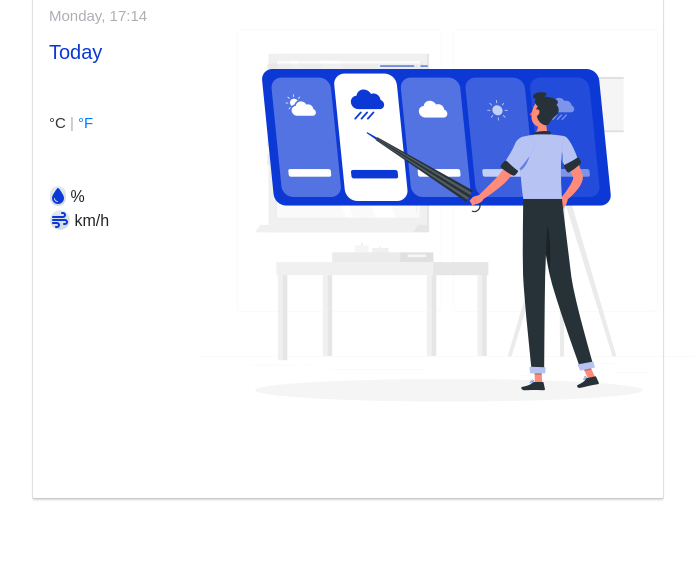
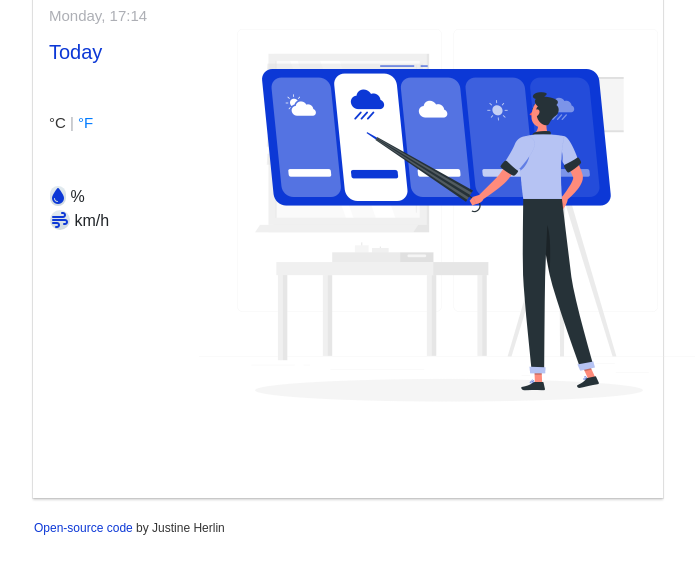
Before and after one commit to Juhln/My-weather-App, a plain HTML site: page index.html in a window 1280 px wide. Shown: the part 173-746 px from the top of the page, without its empty margins (52-747 px from the left). Drawn offline with nearby package versions, Linux system fonts and the light colour scheme; no server answers.

Commit message:
Modified HTML to add open source code

```diff
--- a/src/index.js
+++ b/src/index.js
@@ -96,6 +96,8 @@ searchForm.addEventListener("submit", handleSubmit);
 let currentLocationButton = document.querySelector("#current-location-button");
 currentLocationButton.addEventListener("click", getCurrentLocation);
 
+let iconElement = document.querySelector("icon");
+
 let fahrenheitLink = document.querySelector("#fahrenheit-link");
 fahrenheitLink.addEventListener("click", convertToFahrenheit);
 
```
Also changed, not shown: index.html (+3 -2 lines), 1 other file.
